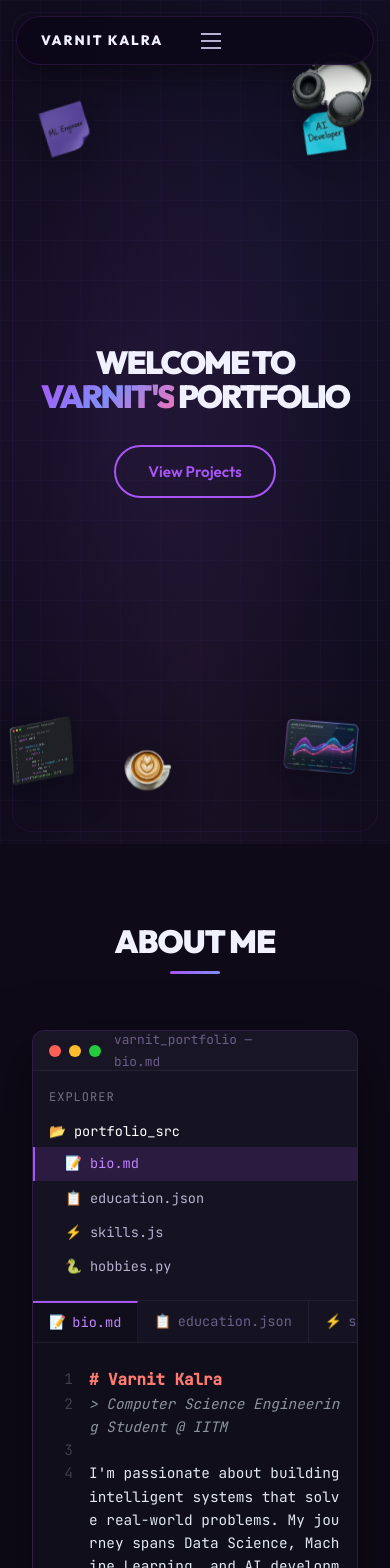
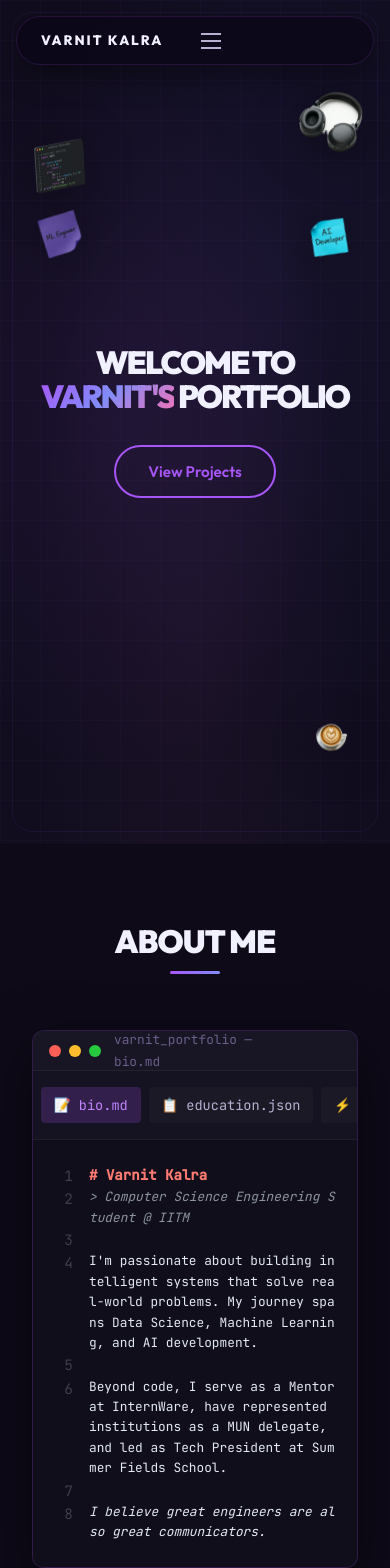
Before and after one commit to Varn1t/Varn1t.github.io, a React (Vite) app in the folder react-portfolio/: page / in a window 390 px wide. Shown: the top 1568 px of the page. Built offline with nearby package versions, Linux system fonts and the light colour scheme.

Commit message:
Fix mobile responsiveness and interactivity issues across Hero, About, Education, and Skills sections

```diff
--- a/react-portfolio/src/components/About.jsx
+++ b/react-portfolio/src/components/About.jsx
@@ -168,11 +168,11 @@ const About = () => {
                     <div className="ide-body">
                         {/* Sidebar */}
                         <div className="ide-sidebar">
-                            <div className="sidebar-title">EXPLORER</div>
-                            <div className="folder">
+                            <div className="sidebar-title visible-desktop">EXPLORER</div>
+                            <div className="folder visible-desktop">
                                 <span className="folder-icon">📂</span> portfolio_src
                             </div>
-                            <ul className="file-list">
+                            <ul className="file-list mobile-scroll">
                                 {Object.keys(FILES).map(fileName => (
                                     <li
                                         key={fileName}
@@ -180,7 +180,7 @@ const About = () => {
                                         onClick={() => setActiveTab(fileName)}
                                     >
                                         <span className="file-icon">{FILES[fileName].icon}</span>
-                                        {fileName}
+                                        <span className="file-name-text">{fileName}</span>
                                     </li>
                                 ))}
                             </ul>
--- a/react-portfolio/src/index.css
+++ b/react-portfolio/src/index.css
@@ -2248,19 +2248,26 @@ a { color: inherit; text-decoration: none; }
   .hero-title { font-size: clamp(2rem, 6vw, 3.5rem); }
 
   /* Keep desk objects visible but push them down/scale them */
-  .desk-obj { opacity: 0.7; }
-  .headphones-obj { width: 100px; top: 5%; right: 2%; }
-  .terminal-obj { width: 100px; bottom: 5%; left: -2%; top: auto; }
-  .coffee-obj { width: 60px; bottom: 5%; left: 30%; }
-  .chart-obj { width: 100px; bottom: 5%; right: 5%; }
-  .sticky-1 { width: 70px; top: 12%; left: 8%; }
-  .sticky-2 { width: 70px; top: 12%; right: 8%; left: auto; }
+  .desk-obj { opacity: 0.6; }
+  .headphones-obj { width: 80px; top: 10%; right: 5%; }
+  .terminal-obj { width: 80px; top: 15%; left: 5%; }
+  .coffee-obj { width: 40px; bottom: 10%; right: 10%; left: auto; }
+  .chart-obj { display: none; }
+  .sticky-1 { width: 60px; top: 25%; left: 8%; }
+  .sticky-2 { width: 60px; top: 25%; right: 8%; left: auto; }
 
   .catch-zone { height: 320px; }
 
   /* New Responsive Adds */
-  .ide-body { flex-direction: column; }
-  .ide-sidebar { width: 100%; border-right: none; border-bottom: 1px solid rgba(255, 255, 255, 0.05); }
+  .ide-body { flex-direction: column; min-height: auto; }
+  .ide-sidebar {
+    width: 100%;
+    border-right: none;
+    border-bottom: 1px solid rgba(255, 255, 255, 0.05);
+    padding: 0.5rem 0;
+  }
+  .ide-editor { min-width: 0; }
+  .line-content { font-size: 0.8rem; }
 
   .radar-layout { flex-direction: column; gap: 2rem; }
   .radar-hud { max-width: 100%; }
@@ -2268,6 +2275,28 @@ a { color: inherit; text-decoration: none; }
   .projects-desktop { padding: 1.5rem; gap: 1.5rem; }
   .crt-monitor { padding: 1rem; }
   .crt-glass { padding: 1rem; height: 300px; font-size: 0.75rem; }
+
+  .visible-desktop { display: none; }
+  .file-list.mobile-scroll {
+    display: flex;
+    flex-direction: row;
+    overflow-x: auto;
+    padding: 0.5rem;
+    gap: 0.5rem;
+  }
+  .file-item {
+    padding: 0.4rem 0.8rem !important;
+    border-radius: 4px;
+    background: rgba(255,255,255,0.03);
+    white-space: nowrap;
+  }
+  .file-item.active::before {
+    display: none;
+  }
+  .file-item.active {
+    background: rgba(168, 85, 247, 0.2);
+  }
+  .editor-tabs { display: none; } /* Hide redundant tabs on mobile if using sidebar chips */
 }
 
 @media (max-width: 640px) {
@@ -2294,4 +2323,29 @@ a { color: inherit; text-decoration: none; }
 
   .footer-content { justify-content: center; text-align: center; }
   .footer-links { justify-content: center; }
-}
+
+  /* Education Mobile Fixes */
+  .git-line { left: 15px; }
+  .git-commit { padding-left: 45px; margin-bottom: 2.5rem; }
+  .commit-dot { left: 8px; width: 14px; height: 14px; }
+  .sticky-note { padding: 1.25rem; transform: none !important; }
+  .sticky-note .tl-title { font-size: 1.1rem; }
+  .sticky-note .tl-stat-val { font-size: 1.2rem; }
+  .commit-message code { font-size: 0.75rem; padding: 0.5rem; }
+  .masking-tape { width: 80px; height: 18px; top: -8px; }
+
+  /* Projects Mobile Fixes */
+  .projects-desktop { padding: 1rem; border-radius: 10px; }
+  .floppy-desk-grid { grid-template-columns: repeat(auto-fit, minmax(100px, 1fr)); gap: 0.75rem; }
+  .floppy-disk { width: 100px; height: 100px; }
+  .label-text { font-size: 0.7rem; margin-top: 4px; }
+  .floppy-shutter { height: 30px; }
+  .floppy-label-area { height: 50px; bottom: 10px; }
+
+  /* Touch enhancements */
+  .hero-cta:active, .contact-btn:active, .btn:active, .file-item:active {
+    transform: scale(0.95);
+    background: var(--accent);
+    color: white;
+  }
+}
```
